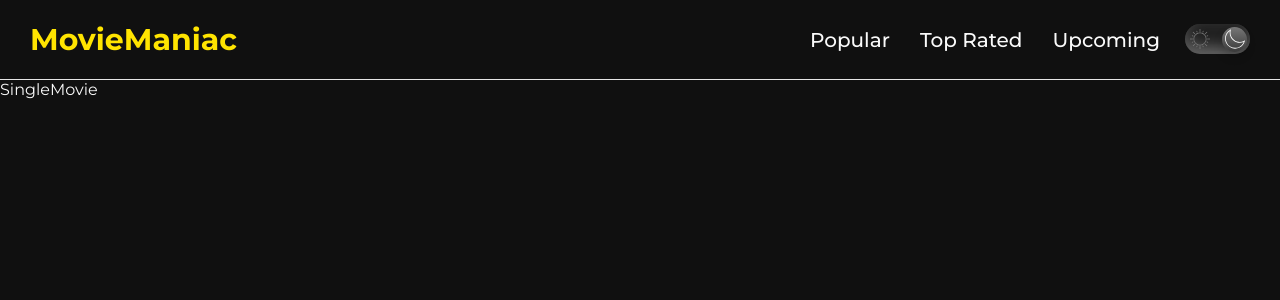
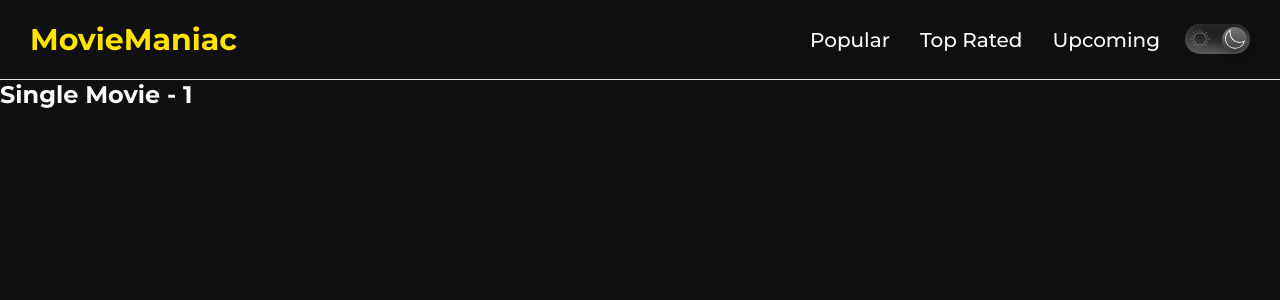
Before and after one commit to fridahenriksen1/moviemaniac, a React (Vite) app: page /movie/1 in a window 1280 px wide. Shown: the top 300 px of the page. Built offline with nearby package versions, Linux system fonts and the light colour scheme.

Commit message:
MovieId to the page

```diff
--- a/src/App.jsx
+++ b/src/App.jsx
@@ -24,7 +24,7 @@ const App = () => {
             path="/upcoming"
             element={<MovieList type="upcoming" title="Upcoming" />}
           />
-          <Route path="/movie/:id" element={<SingleMovie />} />
+          <Route path="/movie/:movieId" element={<SingleMovie />} />
         </Routes>
       </main>
     </div>
--- a/src/components/MovieList/SingleMovie.jsx
+++ b/src/components/MovieList/SingleMovie.jsx
@@ -1,7 +1,9 @@
 import React from "react";
+import { useParams } from "react-router-dom";
 
 const SingleMovie = () => {
-  return <div>SingleMovie</div>;
+  const { movieId } = useParams();
+  return <h2>Single Movie - {movieId} </h2>;
 };
 
 export default SingleMovie;
```
